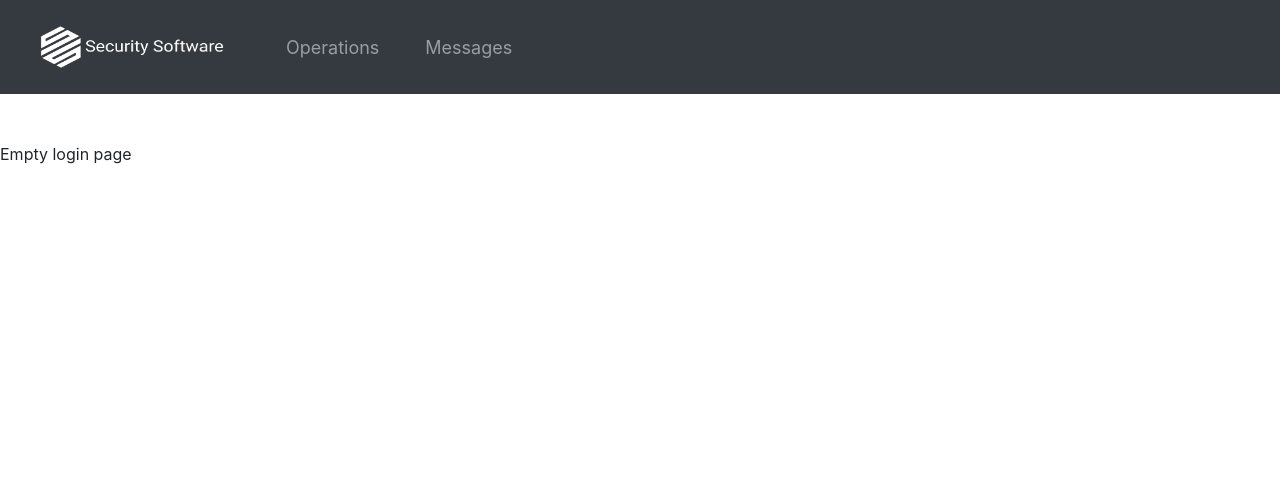
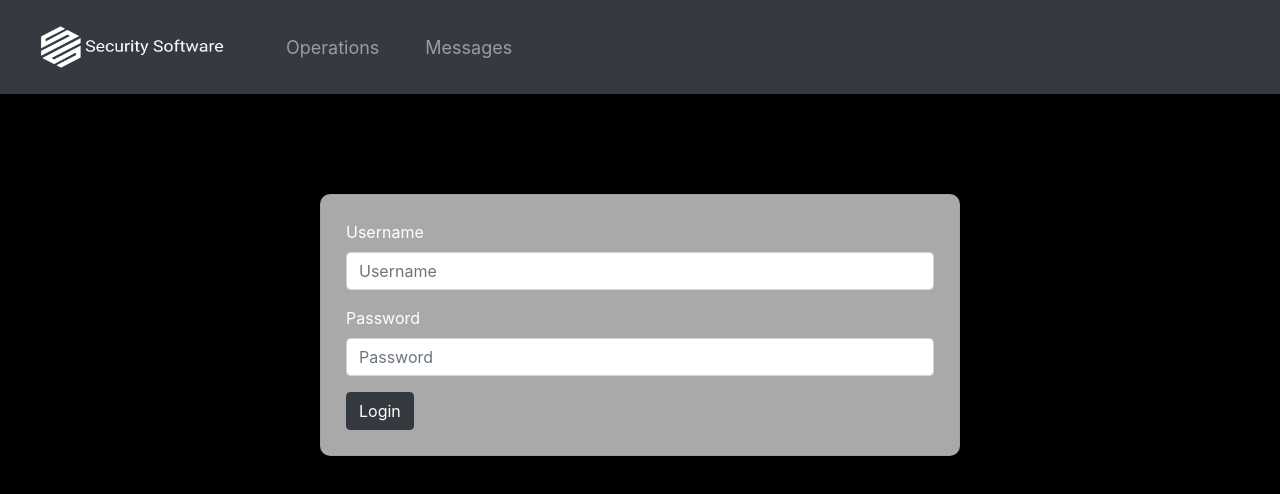
Before and after one commit to AndreMoutas/SSIN, a React (Create React App) app in the folder client_interface/: page / in a window 1280 px wide. Shown: the top 494 px of the page. Built offline with nearby package versions, Linux system fonts and the light colour scheme.

Commit message:
Added login page

```diff
--- a/client_interface/src/App.js
+++ b/client_interface/src/App.js
@@ -12,6 +12,10 @@ import TopBar from "./components/TopBar";
 class App extends Component {
     constructor(props) {
         super(props);
+    }
+
+    componentDidMount() {
+        document.body.style.backgroundColor = "black";
     }
 
     render() {
--- a/client_interface/src/components/Login.js
+++ b/client_interface/src/components/Login.js
@@ -1,9 +1,49 @@
 import React from "react";
+import { Button, Form, Row } from 'react-bootstrap';
 
 function Login() {
+
+    function handleLogin() {
+
+    }
+
     return (
-        "Empty login page"
+        <div style={styles.div}>
+            <Form>
+                <Form.Group controlId="username">
+                    <Form.Label style={styles.label}>Username</Form.Label>
+                    <Form.Control placeholder="Username" />
+                </Form.Group>
+
+                <Form.Group controlId="password">
+                    <Form.Label style={styles.label}>Password</Form.Label>
+                    <Form.Control type="password" placeholder="Password" />
+                </Form.Group>
+
+                <p className="App-intro"></p>
+
+                <Button variant="dark" type="submit" onClick={handleLogin} >
+                    Login
+                </Button>
+            </Form>
+        </div>
     );
 }
 
+const styles = {
+    div: {
+        border: '1px solid rgba(0, 0, 0, 0.05)',
+        borderRadius: '10px',
+        backgroundColor: 'darkGray',
+        width: '50%',
+        margin: 'auto',
+        padding: '25px',
+        marginTop: '100px',
+
+    },
+    label: {
+        color: 'white'
+    }
+}
+
 export default Login;
--- a/client_interface/src/components/Operations.js
+++ b/client_interface/src/components/Operations.js
@@ -3,7 +3,6 @@ import React, { Component } from "react";
 import { Button, Form, Row } from 'react-bootstrap';
 
 import 'bootstrap/dist/css/bootstrap.min.css';
-import logo from '../images/logo.png';
 
 class Operations extends Component {
     constructor(props) {
@@ -34,10 +33,6 @@ class Operations extends Component {
             .then(res => res.text())
             .then(res => this.setState({ apiResponse: res }))
             .catch(err => err);
-    }
-
-    componentDidMount() {
-        document.body.style.backgroundColor = "black";
     }
 
     async requestSqrt(e) {
```
